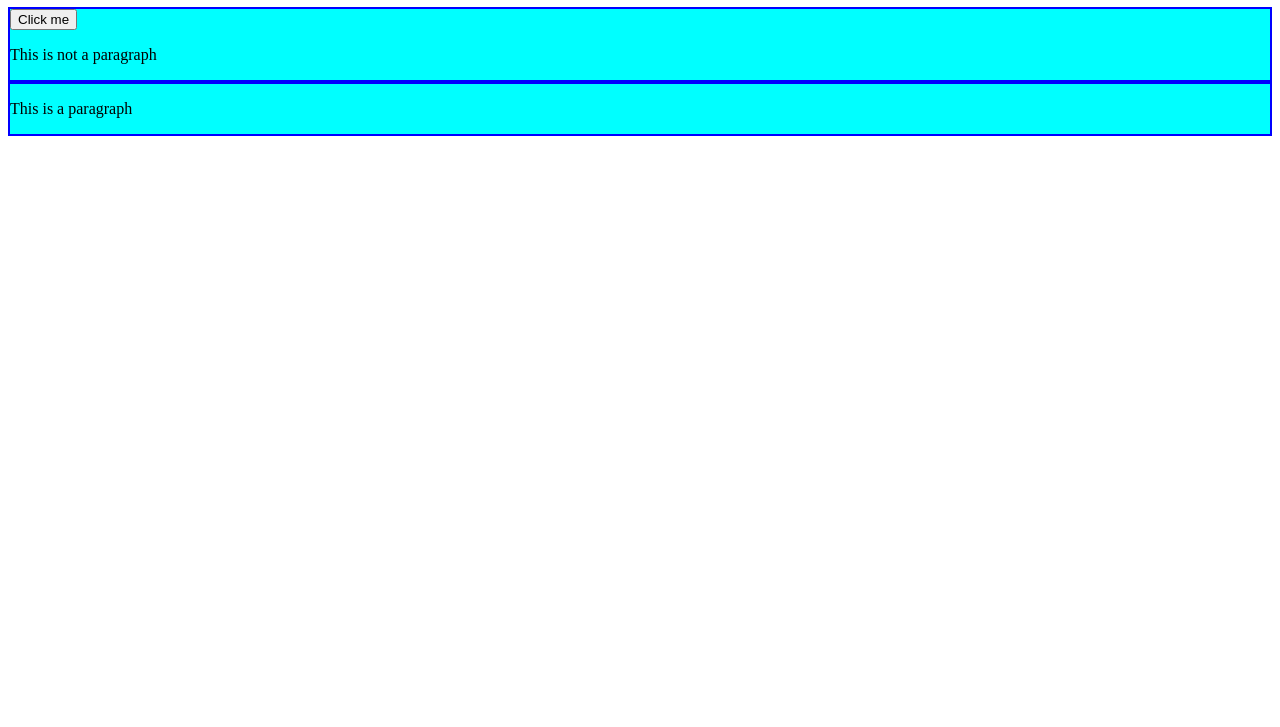
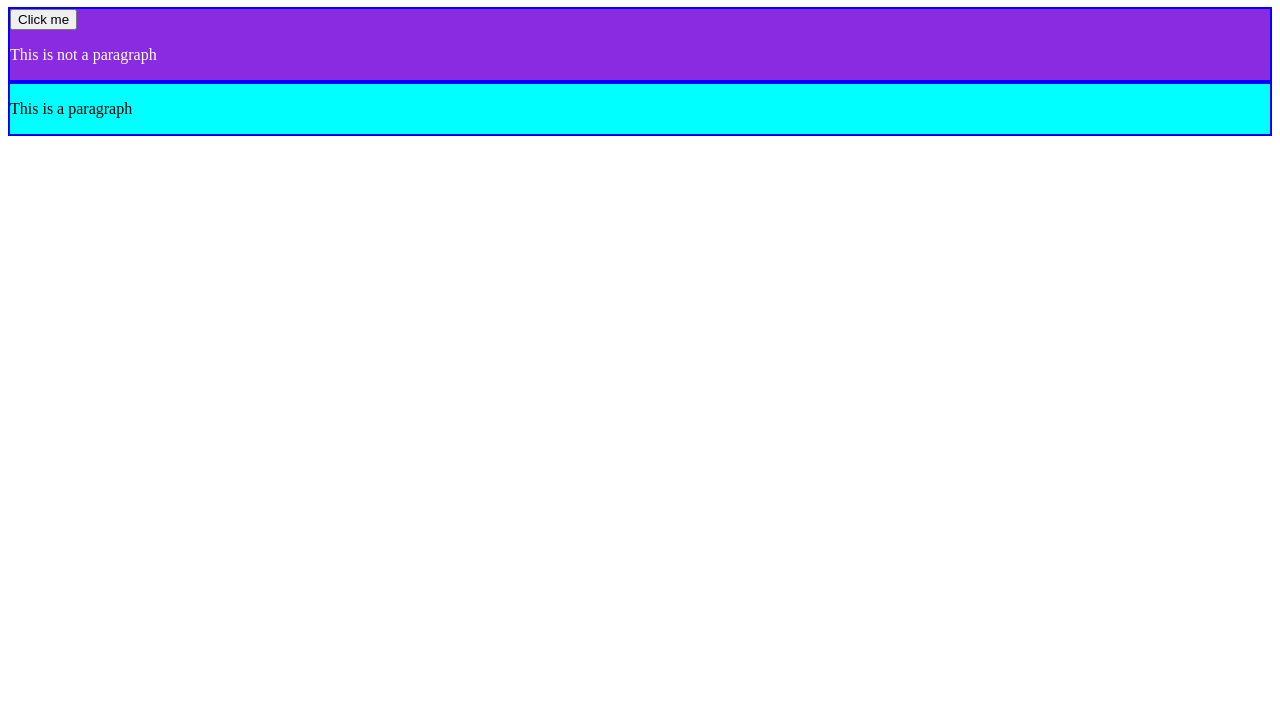
Before and after one commit to SrinjoyRayChaudhuri/Srinjoy-Work, a plain HTML site: page index.html in a window 1280 px wide. Shown: the part 73-800 px from the top of the page. Drawn offline with Linux system fonts and the light colour scheme.

Commit message:
Changed code

```diff
--- a/index.html
+++ b/index.html
@@ -1,6 +1,6 @@
 <!DOCTYPE html>
 <html lang="en">
-    <script src="index.js"></script>
+
 <head>
     <meta charset="UTF-8">
     <meta name="viewport" content="width=device-width, initial-scale=1.0">
@@ -21,6 +21,7 @@
 
 
 <body>
+
     <h1>
         Just checking working or not
     </h1>
@@ -31,7 +32,7 @@
     <div class="container">
         <p>This is a paragraph</p>
     </div>
-
+    <script src="index.js"></script>
 </body>
 
 </html>
--- a/index.js
+++ b/index.js
@@ -1,5 +1,5 @@
 
-/*&Javascipt Console API
+//&Javascipt Console API
 console.log("Hello World")
 console.warn("this is warning")
 console.error("This is a error")
@@ -86,10 +86,10 @@ console.log(mydate.getTime());
 let elem=document.getElementById('click');
 console.log(elem);
 let elemClass = document.getElementsByClassName("container");
-console.log(elemClass);
+console.log(elemClass[0]);
 //elemClass[0].style.background ="yellow";
-elemClass[0].classList.add(bg-primary);
-elemClass[0].classList.add(text-success);
+elemClass[0].classList.add('bg-primary');
+elemClass[0].classList.add('text-success');
 
 //Selector using query
 sel=document.querySelector('.container');
@@ -131,10 +131,11 @@ logkaro =() =>{
     console.log("I am Your log");
 }
 //set time out  and set interval
-seTimeout(logkaro,2000);
+setTimeout(logkaro,2000);
 localStorage.setItem('name' ,'harry')
 //localStorage.removeItem()
 
 //Template Literals -backtiks
 a=34;
 console.log('This is my'[a]);
+console.log("Hello World");
```
